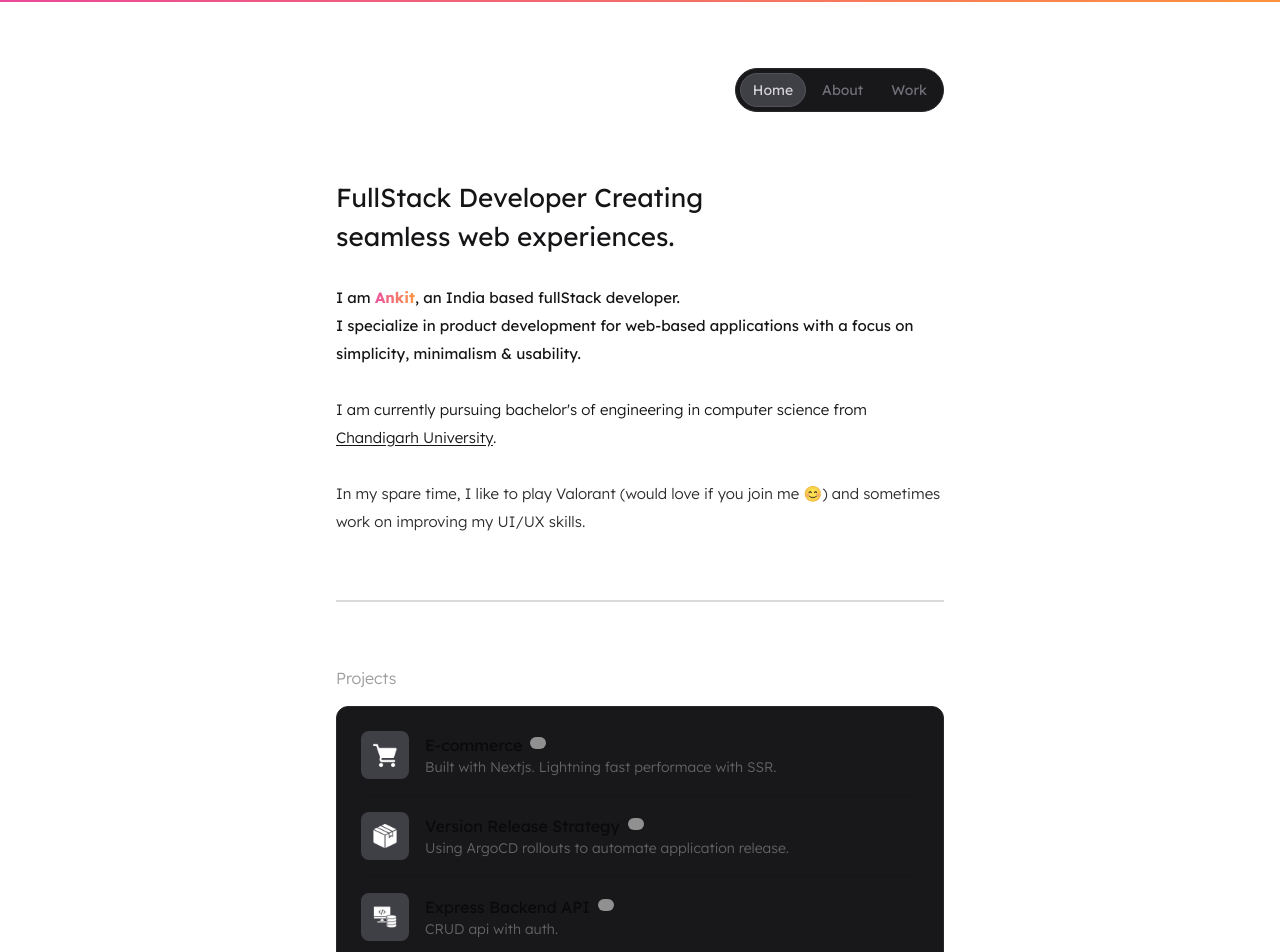
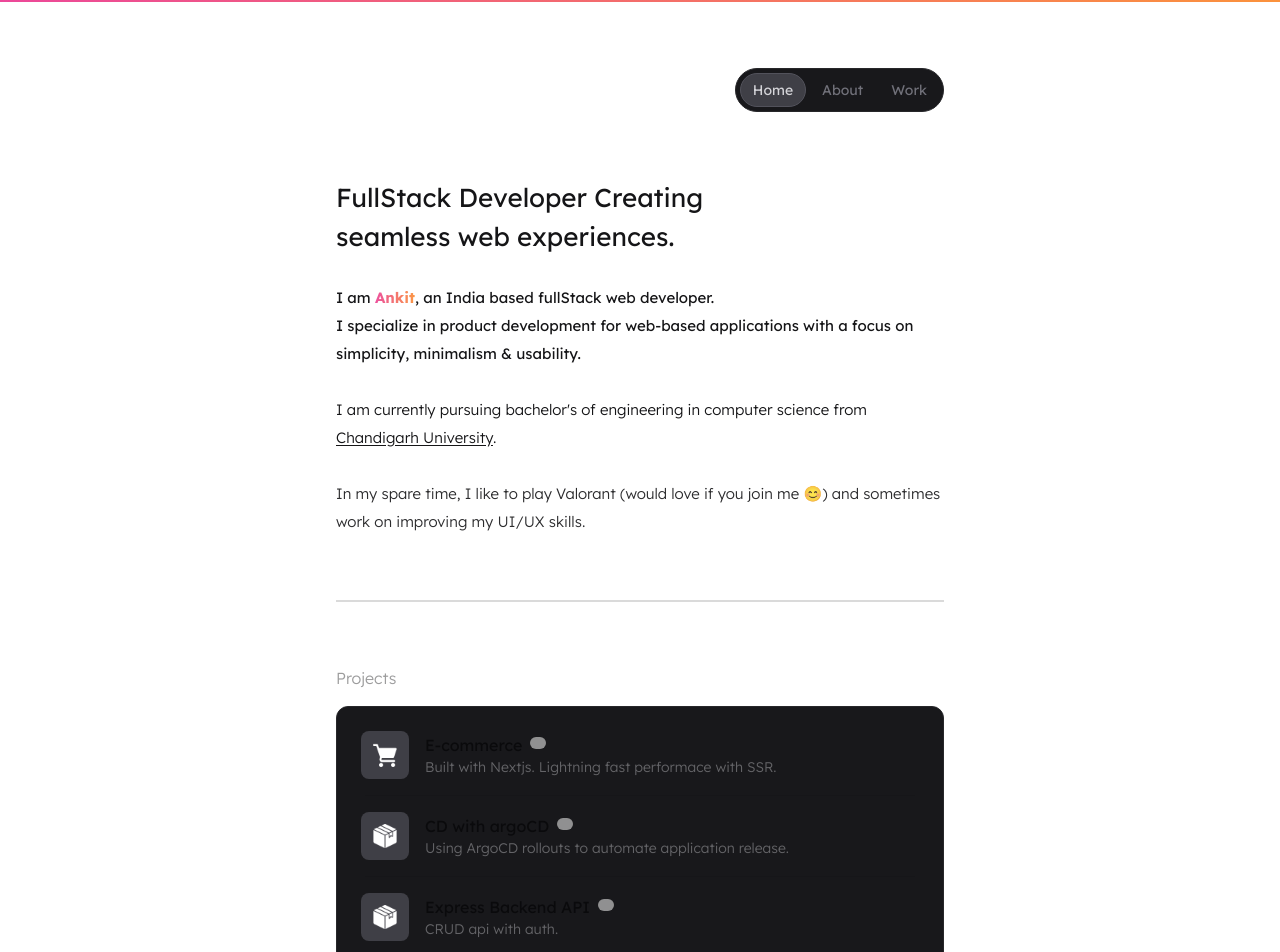
Before and after one commit to ankitrajxd/personal-portfolio, a Next.js app: page / in a window 1280 px wide. Shown: the top 952 px of the page. Built offline with nearby package versions, Linux system fonts and the light colour scheme; grey boxes are pictures that could not be loaded.

Commit message:
Update hero component text, modify project names and descriptions, add GitHub links, enhance socials component with links

```diff
--- a/app/components/hero.tsx
+++ b/app/components/hero.tsx
@@ -25,7 +25,7 @@ const Hero = ({ className }: Props) => {
           >
             Ankit
           </span>
-          , an India based fullStack developer.
+          , an India based fullStack web developer.
         </p>
         <p>
           I specialize in product development for web-based applications with a
@@ -44,7 +44,7 @@ const Hero = ({ className }: Props) => {
           >
             Ankit
           </span>
-          , an India based fullStack developer. I specialize in product
+          , an India based fullStack web developer. I specialize in product
           development for web-based applications with a focus on simplicity,
           minimalism & usability.
         </p>
--- a/app/components/projects.tsx
+++ b/app/components/projects.tsx
@@ -12,20 +12,23 @@ const projectList = [
     imageUrl: "/grocery-store.png",
     titleIcon:
       "https://cdn.jsdelivr.net/gh/devicons/devicon@latest/icons/nextjs/nextjs-original.svg",
+    githubLink: "https://github.com/ankitrajxd/e-commerce",
   },
   {
-    name: "Version Release Strategy",
+    name: "CD with argoCD",
     description: "Using ArgoCD rollouts to automate application release.",
     imageUrl: "/box.png",
     titleIcon:
       "https://cdn.jsdelivr.net/gh/devicons/devicon@latest/icons/argocd/argocd-original.svg",
+    githubLink: "https://github.com/ankitrajxd/myapp-config",
   },
   {
     name: "Express Backend API",
     description: "CRUD api with auth.",
-    imageUrl: "/backend-coding.png",
+    imageUrl: "/box.png",
     titleIcon:
       "https://cdn.jsdelivr.net/gh/devicons/devicon@latest/icons/mongodb/mongodb-original.svg",
+    githubLink: "https://github.com/ankitrajxd/codeclimb-api",
   },
 ];
 
--- a/app/components/socials.tsx
+++ b/app/components/socials.tsx
@@ -1,4 +1,5 @@
 import Image from "next/image";
+import Link from "next/link";
 import React from "react";
 
 interface Props {
@@ -32,6 +33,7 @@ const links = [
   {
     name: "Discord",
     imageUrl: "https://s.magecdn.com/social/mb-discord.svg",
+    url: "https://discord.com/ankitraj",
   },
 ];
 
@@ -42,7 +44,11 @@ const Socials = ({ className }: Props) => {
       <div className="bg-nav w-full p-2 rounded-xl border-zinc-800 mt-4 border-[1px]">
         {links.map((link, index) => (
           <React.Fragment key={index}>
-            <div className="rounded-lg flex items-center gap-3 hover:bg-zinc-800/70 py-3 px-4 opacity-70 group hover:outline hover:outline-zinc-700 hover:outline-[1px] ">
+            <Link
+              target="_blank"
+              href={link.url}
+              className="rounded-lg flex items-center gap-3 hover:bg-zinc-800/70 py-3 px-4 opacity-70 group hover:outline hover:outline-zinc-700 hover:outline-[1px] "
+            >
               <div>
                 <Image
                   src={link.imageUrl}
@@ -53,7 +59,7 @@ const Socials = ({ className }: Props) => {
                 />
               </div>
               <p>{link.name}</p>
-            </div>
+            </Link>
             <hr className={" opacity-10 border-t-[1px] mx-2 "} />
           </React.Fragment>
         ))}
--- a/app/layout.tsx
+++ b/app/layout.tsx
@@ -21,7 +21,7 @@ export default function RootLayout({
   return (
     <html lang="en" className="relative">
       <body className={`${lexend.className}  antialiased `}>
-        <div className="w-full h-[2px] sticky top-0 bg-gradient-to-r from-pink-500 to-orange-400 bg-black"></div>
+        <div className="w-full h-[2px] sticky top-0 z-10 bg-gradient-to-r from-pink-500 to-orange-400 bg-black"></div>
 
         <Header className={"my-12 max-w-[41rem] px-6 mx-auto sm:my-16"} />
         {children}
```
